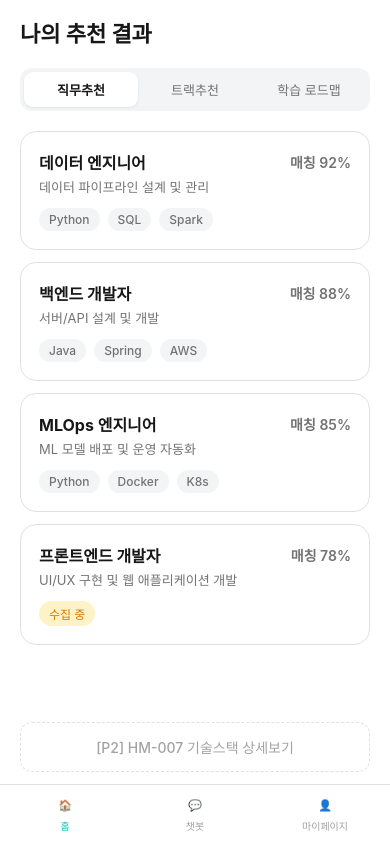
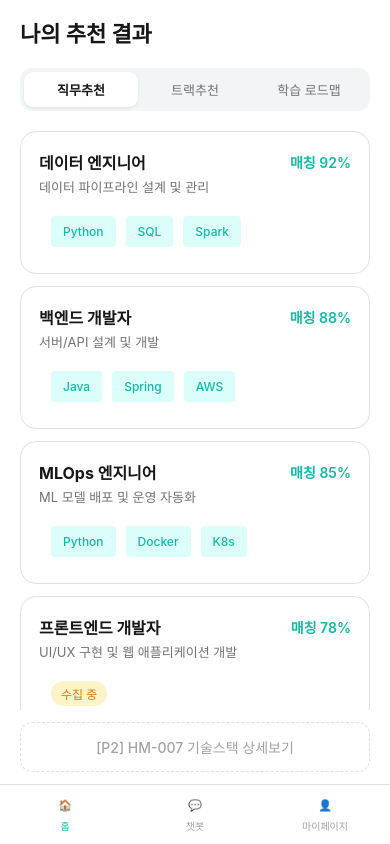
Before and after one commit to Tracktory/Frontend, a React Native app: screen /Main in a window 390 px wide. Built offline with nearby package versions, Linux system fonts and the light colour scheme; what react-native-worklets would draw is missing.

Commit message:
style: card style change

```diff
--- a/src/pages/onboarding/OnboardingConfirmPage.tsx
+++ b/src/pages/onboarding/OnboardingConfirmPage.tsx
@@ -60,7 +60,7 @@ const cardStyles = StyleSheet.create({
     alignItems: 'center',
   },
   chip: {
-    backgroundColor: '#00C9B1',
+    backgroundColor: colors.primary,
     borderRadius: 100,
     paddingHorizontal: 10,
     paddingVertical: 4,
--- a/src/pages/onboarding/components/InterestChip.tsx
+++ b/src/pages/onboarding/components/InterestChip.tsx
@@ -1,5 +1,7 @@
 import React from 'react';
 import { Pressable, StyleSheet, Text } from 'react-native';
+
+import { colors } from '../../../styles/colors';
 
 interface InterestChipProps {
   label: string;
@@ -33,7 +35,7 @@ const styles = StyleSheet.create({
     paddingHorizontal: 18,
   },
   chipSelected: {
-    backgroundColor: '#00C9B1',
+    backgroundColor: colors.primary,
   },
   chipDisabled: {
     opacity: 0.35,
--- a/src/pages/recommendation/components/JobCard.tsx
+++ b/src/pages/recommendation/components/JobCard.tsx
@@ -23,9 +23,7 @@ export function JobCard({ job, selected, onPress }: JobCardProps) {
       <View style={styles.header}>
         <View style={styles.titleRow}>
           <Text style={styles.title}>{job.title}</Text>
-          <Text style={[styles.matchScore, selected && styles.matchScoreSelected]}>
-            매칭 {job.matchScore}%
-          </Text>
+          <Text style={styles.matchScore}>매칭 {job.matchScore}%</Text>
         </View>
         <Text style={styles.description}>{job.description}</Text>
       </View>
@@ -33,10 +31,8 @@ export function JobCard({ job, selected, onPress }: JobCardProps) {
       <View style={styles.techRow}>
         {job.techStackReady ? (
           job.techStack.map((tech) => (
-            <View key={tech} style={[styles.techChip, selected && styles.techChipSelected]}>
-              <Text style={[styles.techChipText, selected && styles.techChipTextSelected]}>
-                {tech}
-              </Text>
+            <View key={tech} style={styles.techChip}>
+              <Text style={styles.techChipText}>{tech}</Text>
             </View>
           ))
         ) : (
@@ -82,9 +78,6 @@ const styles = StyleSheet.create({
   matchScore: {
     fontSize: 14,
     fontWeight: '600',
-    color: colors.textSecondary,
-  },
-  matchScoreSelected: {
     color: colors.primary,
   },
   description: {
@@ -95,24 +88,21 @@ const styles = StyleSheet.create({
   techRow: {
     flexDirection: 'row',
     flexWrap: 'wrap',
-    gap: 8,
+    alignItems: 'flex-start',
+    gap: 10,
+    paddingVertical: 8,
+    paddingHorizontal: 12,
   },
   techChip: {
-    backgroundColor: '#F3F4F6',
-    borderRadius: 20,
-    paddingHorizontal: 10,
-    paddingVertical: 4,
-  },
-  techChipSelected: {
-    backgroundColor: colors.white,
+    backgroundColor: colors.primaryLight,
+    borderRadius: 4,
+    paddingVertical: 8,
+    paddingHorizontal: 12,
   },
   techChipText: {
     fontSize: 12,
-    color: colors.textSecondary,
+    color: colors.primary,
     fontWeight: '500',
-  },
-  techChipTextSelected: {
-    color: colors.primary,
   },
   collectingBadge: {
     backgroundColor: '#FEF3C7',
--- a/src/styles/colors.ts
+++ b/src/styles/colors.ts
@@ -1,6 +1,6 @@
 export const colors = {
-  primary: '#00C9B1',
-  primaryLight: '#E6FAF8',
+  primary: '#14B8A6',
+  primaryLight: '#DCFEFA',
   background: '#FFFFFF',
   surface: '#FFFFFF',
   border: '#E0E0E0',
```
